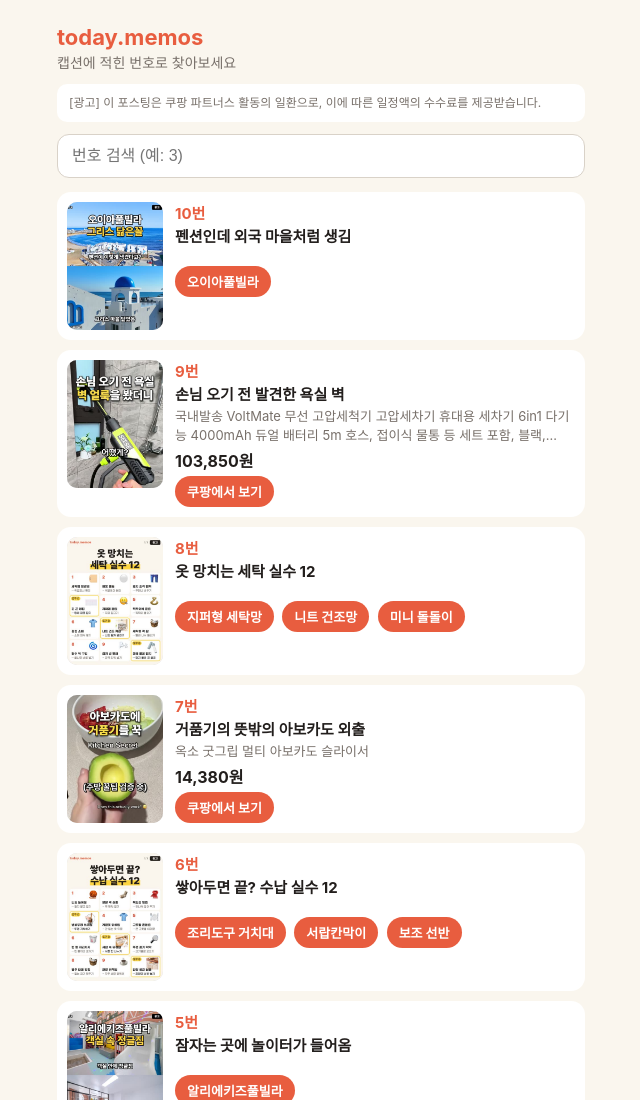
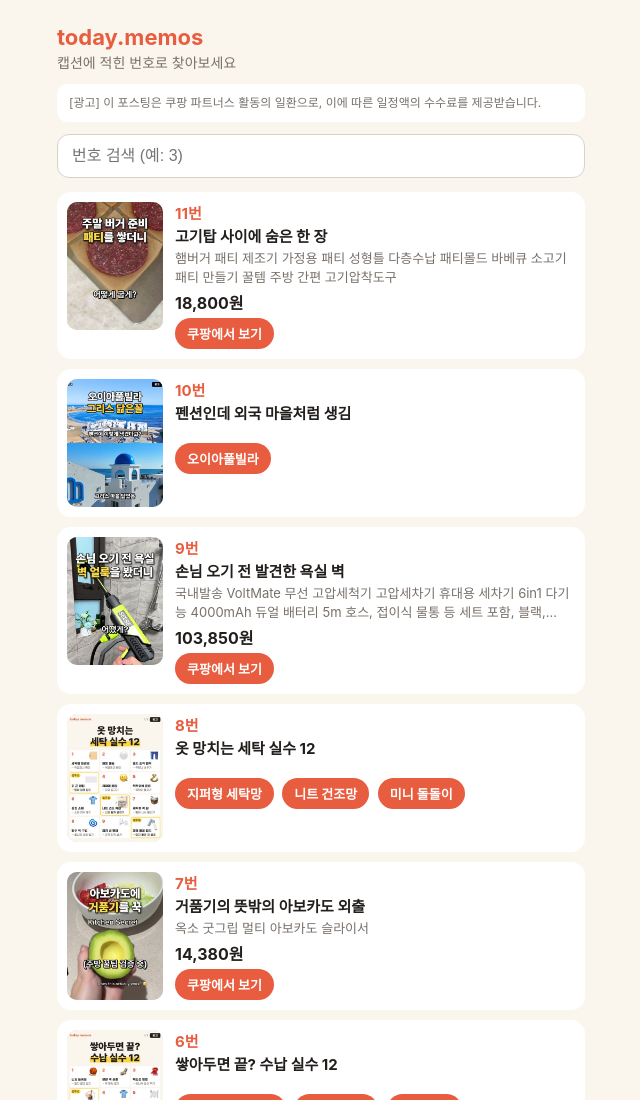
Before and after one commit to vocbob/today-memos, a plain HTML site: page index.html in a window 1280 px wide. Shown: the top 1100 px of the page, without its empty margins (319-959 px from the left). Drawn offline with Linux system fonts and the light colour scheme.

Commit message:
update links

```diff
--- a/index.html
+++ b/index.html
@@ -17,7 +17,12 @@ input{width:100%;font-size:16px;padding:12px 14px;border-radius:12px;border:1px
 <h1>today.memos</h1><p class="sub">캡션에 적힌 번호로 찾아보세요</p>
 <p class="ad">[광고] 이 포스팅은 쿠팡 파트너스 활동의 일환으로, 이에 따른 일정액의 수수료를 제공받습니다.</p>
 <input id="q" type="search" inputmode="numeric" placeholder="번호 검색 (예: 3)" aria-label="번호 검색">
-<div class="card" data-n="10">
+<a class="card" href="https://link.coupang.com/re/AFFSDP?lptag=AF9455724&amp;subid=cand01&amp;pageKey=9746070471&amp;itemId=29176694417&amp;vendorItemId=96234968645&amp;traceid=V0-153-d595e434b85f3742&amp;requestid=20261117025540859021624479&amp;token=31850C%7CMIXED&amp;pt=0&amp;slot=7" target="_blank" rel="noopener sponsored" data-n="11">
+  <img src="img/c04.jpg" alt="" loading="lazy">
+  <div class="info"><b class="num">11번</b>
+  <p class="title">고기탑 사이에 숨은 한 장</p>
+  <p class="name">햄버거 패티 제조기 가정용 패티 성형틀 다층수납 패티몰드 바베큐 소고기패티 만들기 꿀템 주방 간편 고기압착도구</p>
+  <p class="price">18,800원</p><span class="btn">쿠팡에서 보기</span></div></a><div class="card" data-n="10">
   <img src="img/s20261122.jpg" alt="" loading="lazy">
   <div class="info"><b class="num">10번</b>
   <p class="title">펜션인데 외국 마을처럼 생김</p><p class="btns"><a class="btn" href="https://link.coupang.com/a/iScHZuuZ0C" target="_blank" rel="noopener sponsored">오이아풀빌라</a> </p></div></div><a class="card" href="https://link.coupang.com/re/AFFSDP?lptag=AF9455724&amp;subid=cand11&amp;pageKey=8238776085&amp;itemId=23711599939&amp;vendorItemId=95659908036&amp;traceid=V0-153-3c6cf9aa5c2aee55&amp;clickBeacon=efcaa980-e1e6-11f1-8809-03767d15b480%7E3&amp;requestid=20261117025540642204977877&amp;token=31850C%7CMIXED&amp;pt=1&amp;slot=5" target="_blank" rel="noopener sponsored" data-n="9">
```
Also changed, not shown: img/c04.jpg (added).
